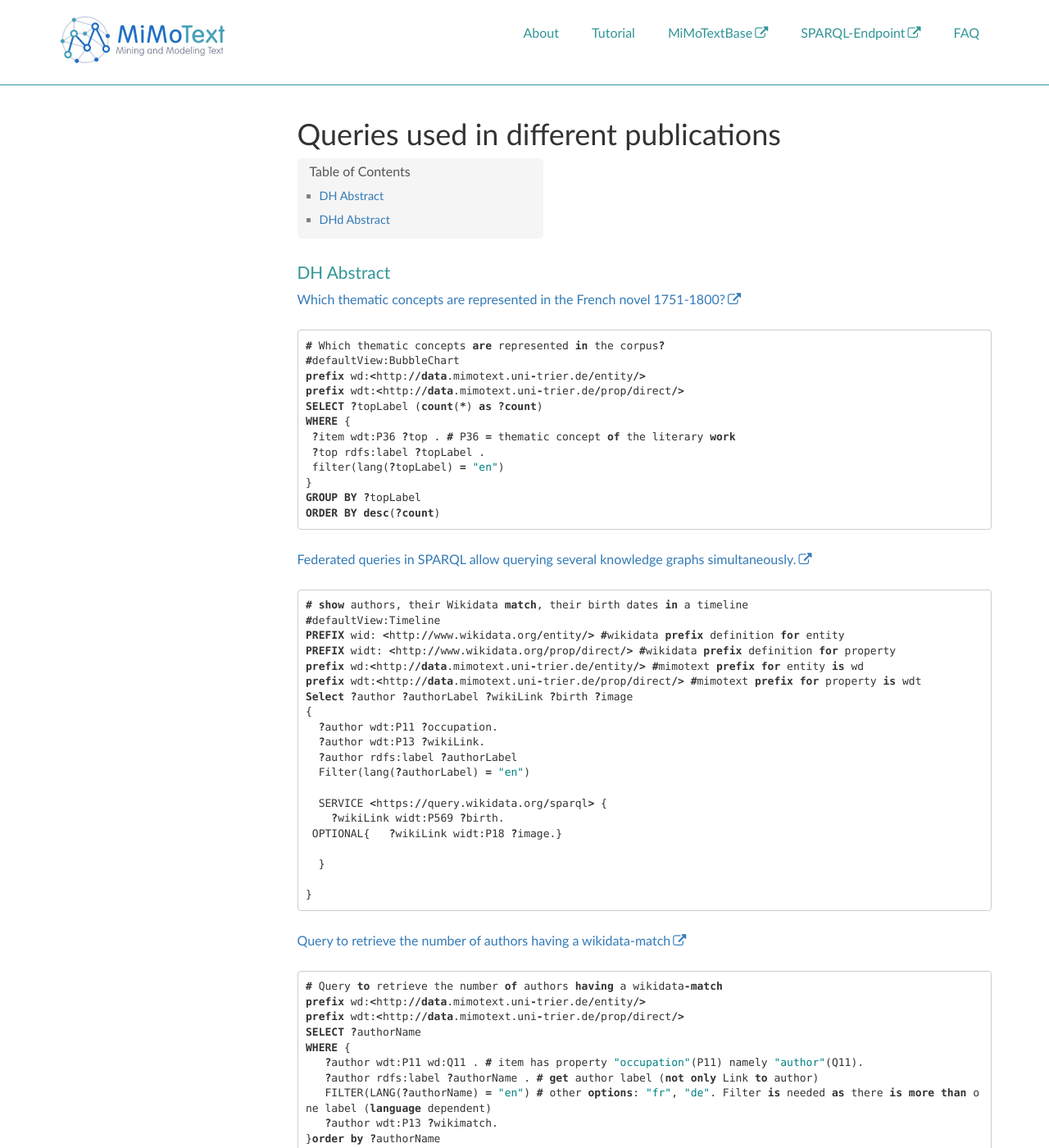
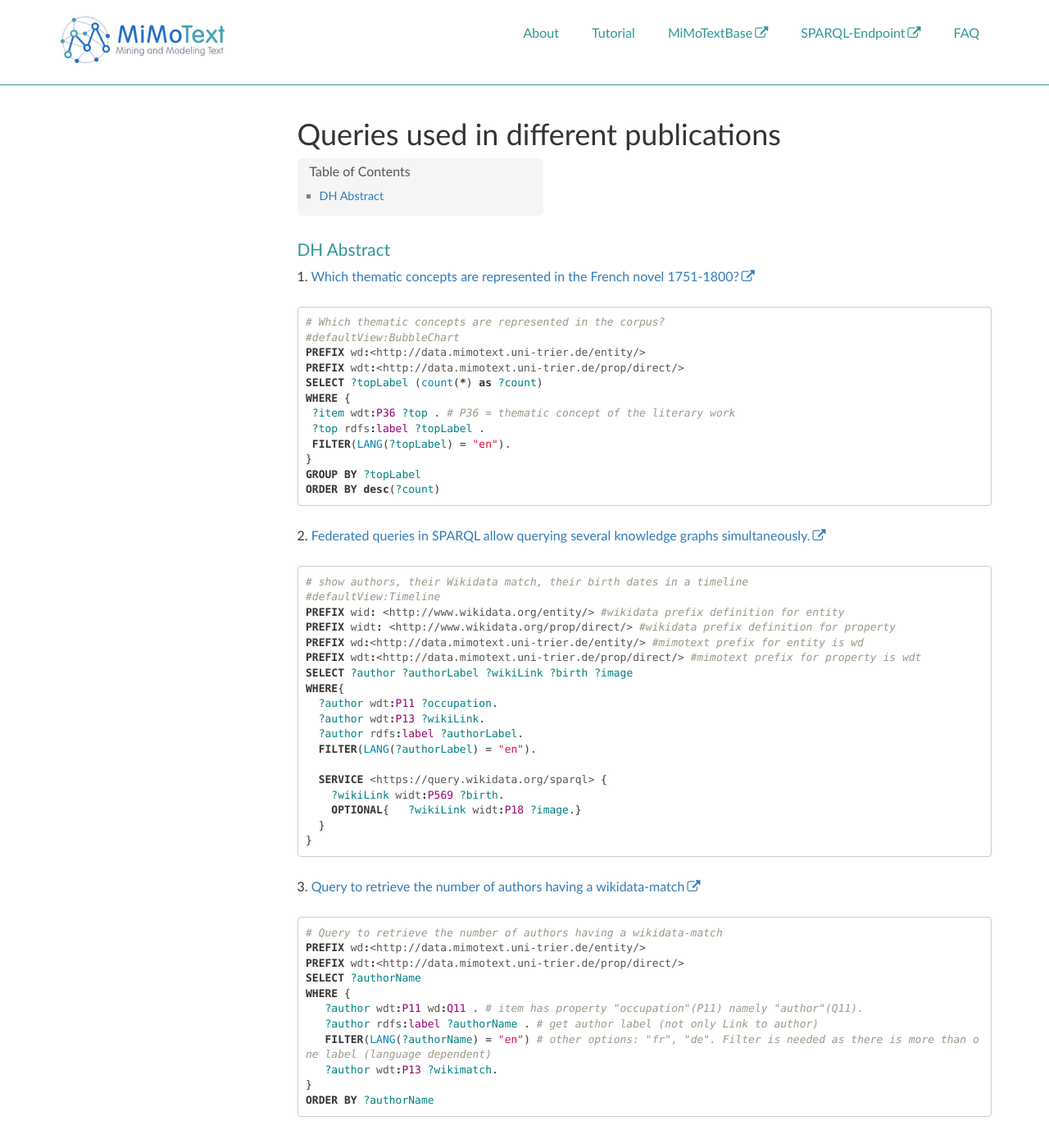
Before and after one commit to MiMoText/MiMoTextBase_Tutorial, a Jekyll site: the page built from pages/queries/queries.md, in a window 1280 px wide and 1400 px high. Shown: the whole window at 82% size. Built offline with Jekyll 4.4.1, drawn with Linux system fonts in a browser that asks for light colours; comment, search, counter and statistics services are not loaded; some of the changed text lies outside the part shown.

Commit message:
added indexing and cleaned up

````diff
--- a/pages/queries/queries.md
+++ b/pages/queries/queries.md
@@ -10,66 +10,65 @@ toc: true
 
 ### DH Abstract
 
-[Which thematic concepts are represented in the French novel 1751-1800?](https://query.mimotext.uni-trier.de/index.html#%23%20Which%20thematic%20concepts%20are%20represented%20in%20the%20corpus%3F%20%0A%23defaultView%3ABubbleChart%0Aprefix%20wd%3A%3Chttp%3A%2F%2Fdata.mimotext.uni-trier.de%2Fentity%2F%3E%0Aprefix%20wdt%3A%3Chttp%3A%2F%2Fdata.mimotext.uni-trier.de%2Fprop%2Fdirect%2F%3E%20%0ASELECT%20%3FtopLabel%20%28count%28%2a%29%20as%20%3Fcount%29%0AWHERE%20%7B%0A%20%3Fitem%20wdt%3AP36%20%3Ftop%20.%20%23%20P36%20%3D%20thematic%20concept%20of%20the%20literary%20work%0A%20%3Ftop%20rdfs%3Alabel%20%3FtopLabel%20.%0A%20filter%28lang%28%3FtopLabel%29%20%3D%20%22en%22%29%0A%7D%0AGROUP%20BY%20%3FtopLabel%0AORDER%20BY%20desc%28%3Fcount%29%0A%0A%0A%0A)
+1\. [Which thematic concepts are represented in the French novel 1751-1800?](https://query.mimotext.uni-trier.de/index.html#%23%20Which%20thematic%20concepts%20are%20represented%20in%20the%20corpus%3F%20%0A%23defaultView%3ABubbleChart%0APREFIX%20wd%3A%3Chttp%3A%2F%2Fdata.mimotext.uni-trier.de%2Fentity%2F%3E%0APREFIX%20wdt%3A%3Chttp%3A%2F%2Fdata.mimotext.uni-trier.de%2Fprop%2Fdirect%2F%3E%20%0ASELECT%20%3FtopLabel%20%28count%28%2a%29%20as%20%3Fcount%29%0AWHERE%20%7B%0A%20%3Fitem%20wdt%3AP36%20%3Ftop%20.%20%23%20P36%20%3D%20thematic%20concept%20of%20the%20literary%20work%0A%20%3Ftop%20rdfs%3Alabel%20%3FtopLabel%20.%0A%20FILTER%28LANG%28%3FtopLabel%29%20%3D%20%22en%22%29.%0A%7D%0AGROUP%20BY%20%3FtopLabel%0AORDER%20BY%20desc%28%3Fcount%29%0A%0A%0A%0A){:target="_blank"}
 
-```sql
+```sparql
 # Which thematic concepts are represented in the corpus?
 #defaultView:BubbleChart
-prefix wd:<http://data.mimotext.uni-trier.de/entity/>
-prefix wdt:<http://data.mimotext.uni-trier.de/prop/direct/>
+PREFIX wd:<http://data.mimotext.uni-trier.de/entity/>
+PREFIX wdt:<http://data.mimotext.uni-trier.de/prop/direct/>
 SELECT ?topLabel (count(*) as ?count)
 WHERE {
  ?item wdt:P36 ?top . # P36 = thematic concept of the literary work
  ?top rdfs:label ?topLabel .
- filter(lang(?topLabel) = "en")
+ FILTER(LANG(?topLabel) = "en").
 }
 GROUP BY ?topLabel
 ORDER BY desc(?count)
 ```
 
-[Federated queries in SPARQL allow querying several knowledge graphs
-simultaneously.](https://query.mimotext.uni-trier.de/#%23%20show%20authors%2C%20their%20Wikidata%20match%2C%20their%20birth%20dates%20in%20a%20timeline%20%0A%23defaultView%3ATimeline%0APREFIX%20wid%3A%20%3Chttp%3A%2F%2Fwww.wikidata.org%2Fentity%2F%3E%20%23wikidata%20prefix%20definition%20for%20entity%0APREFIX%20widt%3A%20%3Chttp%3A%2F%2Fwww.wikidata.org%2Fprop%2Fdirect%2F%3E%20%23wikidata%20prefix%20definition%20for%20property%0Aprefix%20wd%3A%3Chttp%3A%2F%2Fdata.mimotext.uni-trier.de%2Fentity%2F%3E%20%23mimotext%20prefix%20for%20entity%20is%20wd%0Aprefix%20wdt%3A%3Chttp%3A%2F%2Fdata.mimotext.uni-trier.de%2Fprop%2Fdirect%2F%3E%20%23mimotext%20prefix%20for%20property%20is%20wdt%0ASelect%20%3Fauthor%20%3FauthorLabel%20%3FwikiLink%20%3Fbirth%20%3Fimage%20%0A%7B%0A%20%20%3Fauthor%20wdt%3AP11%20%3Foccupation.%0A%20%20%3Fauthor%20wdt%3AP13%20%3FwikiLink.%0A%20%20%3Fauthor%20rdfs%3Alabel%20%3FauthorLabel%0A%20%20Filter%28lang%28%3FauthorLabel%29%20%3D%20%22en%22%29%0A%20%20%20%20%20%20%20%20%20%20%0A%20%20SERVICE%20%3Chttps%3A%2F%2Fquery.wikidata.org%2Fsparql%3E%20%7B%0A%20%20%20%20%3FwikiLink%20widt%3AP569%20%3Fbirth.%20%0A%20OPTIONAL%7B%20%20%20%3FwikiLink%20widt%3AP18%20%3Fimage.%7D%0A%0A%20%20%7D%0A%20%20%20%20%20%20%20%20%20%20%20%0A%7D%0A)
 
-```sql
+2\. [Federated queries in SPARQL allow querying several knowledge graphs simultaneously.](https://query.mimotext.uni-trier.de/index.html#%23%20show%20authors%2C%20their%20Wikidata%20match%2C%20their%20birth%20dates%20in%20a%20timeline%20%0A%23defaultView%3ATimeline%0APREFIX%20wid%3A%20%3Chttp%3A%2F%2Fwww.wikidata.org%2Fentity%2F%3E%20%23wikidata%20prefix%20definition%20for%20entity%0APREFIX%20widt%3A%20%3Chttp%3A%2F%2Fwww.wikidata.org%2Fprop%2Fdirect%2F%3E%20%23wikidata%20prefix%20definition%20for%20property%0APREFIX%20wd%3A%3Chttp%3A%2F%2Fdata.mimotext.uni-trier.de%2Fentity%2F%3E%20%23mimotext%20prefix%20for%20entity%20is%20wd%0APREFIX%20wdt%3A%3Chttp%3A%2F%2Fdata.mimotext.uni-trier.de%2Fprop%2Fdirect%2F%3E%20%23mimotext%20prefix%20for%20property%20is%20wdt%0ASELECT%20%3Fauthor%20%3FauthorLabel%20%3FwikiLink%20%3Fbirth%20%3Fimage%20%0AWHERE%7B%0A%20%20%3Fauthor%20wdt%3AP11%20%3Foccupation.%0A%20%20%3Fauthor%20wdt%3AP13%20%3FwikiLink.%0A%20%20%3Fauthor%20rdfs%3Alabel%20%3FauthorLabel.%0A%20%20FILTER%28LANG%28%3FauthorLabel%29%20%3D%20%22en%22%29.%0A%20%20%20%20%20%20%20%20%20%20%0A%20%20SERVICE%20%3Chttps%3A%2F%2Fquery.wikidata.org%2Fsparql%3E%20%7B%0A%20%20%20%20%3FwikiLink%20widt%3AP569%20%3Fbirth.%20%0A%20%20%20%20OPTIONAL%7B%20%20%20%3FwikiLink%20widt%3AP18%20%3Fimage.%7D%0A%20%20%7D%20%20%20%20%20%20%20%20%20%0A%7D%0A){:target="_blank"}
+
+```sparql
 # show authors, their Wikidata match, their birth dates in a timeline
 #defaultView:Timeline
 PREFIX wid: <http://www.wikidata.org/entity/> #wikidata prefix definition for entity
 PREFIX widt: <http://www.wikidata.org/prop/direct/> #wikidata prefix definition for property
-prefix wd:<http://data.mimotext.uni-trier.de/entity/> #mimotext prefix for entity is wd
-prefix wdt:<http://data.mimotext.uni-trier.de/prop/direct/> #mimotext prefix for property is wdt
-Select ?author ?authorLabel ?wikiLink ?birth ?image
-{
+PREFIX wd:<http://data.mimotext.uni-trier.de/entity/> #mimotext prefix for entity is wd
+PREFIX wdt:<http://data.mimotext.uni-trier.de/prop/direct/> #mimotext prefix for property is wdt
+SELECT ?author ?authorLabel ?wikiLink ?birth ?image
+WHERE{
   ?author wdt:P11 ?occupation.
   ?author wdt:P13 ?wikiLink.
-  ?author rdfs:label ?authorLabel
-  Filter(lang(?authorLabel) = "en")
+  ?author rdfs:label ?authorLabel.
+  FILTER(LANG(?authorLabel) = "en").
 
   SERVICE <https://query.wikidata.org/sparql> {
     ?wikiLink widt:P569 ?birth.
- OPTIONAL{   ?wikiLink widt:P18 ?image.}
-
+    OPTIONAL{   ?wikiLink widt:P18 ?image.}
   }
-
 }
 ```
 
-[Query to retrieve the number of authors having a wikidata-match](https://query.mimotext.uni-trier.de/index.html#%23%20Query%20to%20retrieve%20the%20number%20of%20authors%20having%20a%20wikidata-match%0Aprefix%20wd%3A%3Chttp%3A%2F%2Fdata.mimotext.uni-trier.de%2Fentity%2F%3E%0Aprefix%20wdt%3A%3Chttp%3A%2F%2Fdata.mimotext.uni-trier.de%2Fprop%2Fdirect%2F%3E%0ASELECT%20%3FauthorName%0AWHERE%20%7B%0A%20%20%20%3Fauthor%20wdt%3AP11%20wd%3AQ11%20.%20%23%20item%20has%20property%20%22occupation%22%28P11%29%20namely%20%22author%22%28Q11%29.%0A%20%20%20%3Fauthor%20rdfs%3Alabel%20%3FauthorName%20.%20%23%20get%20author%20label%20%28not%20only%20Link%20to%20author%29%0A%20%20%20FILTER%28LANG%28%3FauthorName%29%20%3D%20%22en%22%29%20%23%20other%20options%3A%20%22fr%22%2C%20%22de%22.%20Filter%20is%20needed%20as%20there%20is%20more%20than%20one%20label%20%28language%20dependent%29%0A%20%20%20%3Fauthor%20wdt%3AP13%20%3Fwikimatch.%0A%7Dorder%20by%20%3FauthorName)
+3\. [Query to retrieve the number of authors having a wikidata-match](https://query.mimotext.uni-trier.de/index.html#%23%20Query%20to%20retrieve%20the%20number%20of%20authors%20having%20a%20wikidata-match%0APREFIX%20wd%3A%3Chttp%3A%2F%2Fdata.mimotext.uni-trier.de%2Fentity%2F%3E%0APREFIX%20wdt%3A%3Chttp%3A%2F%2Fdata.mimotext.uni-trier.de%2Fprop%2Fdirect%2F%3E%0ASELECT%20%3FauthorName%0AWHERE%20%7B%0A%20%20%20%3Fauthor%20wdt%3AP11%20wd%3AQ11%20.%20%23%20item%20has%20property%20%22occupation%22%28P11%29%20namely%20%22author%22%28Q11%29.%0A%20%20%20%3Fauthor%20rdfs%3Alabel%20%3FauthorName%20.%20%23%20get%20author%20label%20%28not%20only%20Link%20to%20author%29%0A%20%20%20FILTER%28LANG%28%3FauthorName%29%20%3D%20%22en%22%29%20%23%20other%20options%3A%20%22fr%22%2C%20%22de%22.%20Filter%20is%20needed%20as%20there%20is%20more%20than%20one%20label%20%28language%20dependent%29%0A%20%20%20%3Fauthor%20wdt%3AP13%20%3Fwikimatch.%0A%7D%0AORDER%20BY%20%3FauthorName%0A){:target="_blank"}
 
-```sql
+```sparql
 # Query to retrieve the number of authors having a wikidata-match
-prefix wd:<http://data.mimotext.uni-trier.de/entity/>
-prefix wdt:<http://data.mimotext.uni-trier.de/prop/direct/>
+PREFIX wd:<http://data.mimotext.uni-trier.de/entity/>
+PREFIX wdt:<http://data.mimotext.uni-trier.de/prop/direct/>
 SELECT ?authorName
 WHERE {
    ?author wdt:P11 wd:Q11 . # item has property "occupation"(P11) namely "author"(Q11).
    ?author rdfs:label ?authorName . # get author label (not only Link to author)
    FILTER(LANG(?authorName) = "en") # other options: "fr", "de". Filter is needed as there is more than one label (language dependent)
    ?author wdt:P13 ?wikimatch.
-}order by ?authorName
+}
+ORDER BY ?authorName
 ```
 
 
-
+<!--
 ### DHd Abstract
 
 [Welche thematischen Konzepte sind im französischen Roman 1751-1800 vertreten?](https://query.mimotext.uni-trier.de/index.html#%23defaultView%3ABubbleChart%0Aprefix%20wd%3A%3Chttp%3A%2F%2Fdata.mimotext.uni-trier.de%2Fentity%2F%3E%0Aprefix%20wdt%3A%3Chttp%3A%2F%2Fdata.mimotext.uni-trier.de%2Fprop%2Fdirect%2F%3E%20%0ASELECT%20%3FtopLabel%20%28count%28%2a%29%20as%20%3Fcount%29%0AWHERE%20%7B%0A%20%3Fitem%20wdt%3AP36%20%3Ftop%20.%0A%20%3Ftop%20rdfs%3Alabel%20%3FtopLabel%20.%0A%20filter%28lang%28%3FtopLabel%29%20%3D%20%22en%22%29%0A%7D%0AGROUP%20BY%20%3FtopLabel%0AORDER%20BY%20desc%28%3Fcount%29)
@@ -88,3 +87,4 @@ WHERE {
 GROUP BY ?topLabel
 ORDER BY desc(?count)
 ```
+-->
````
